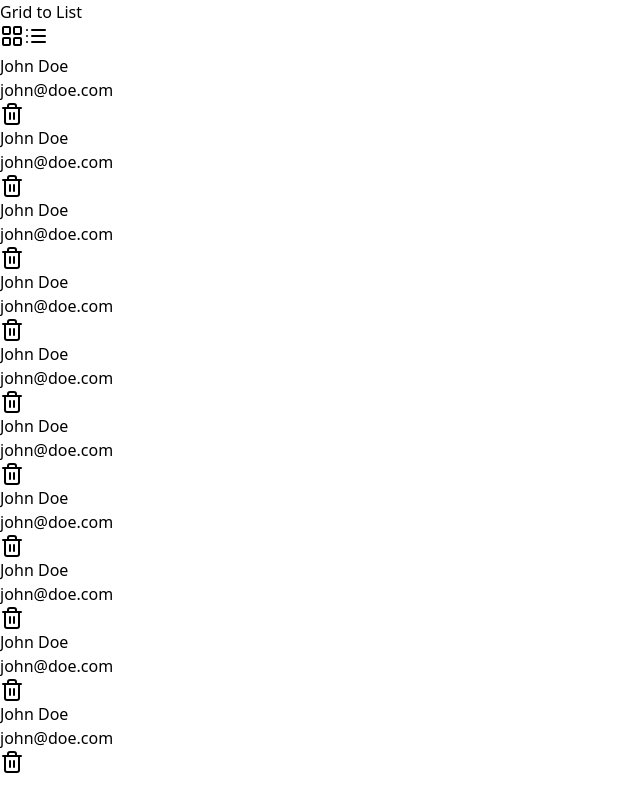
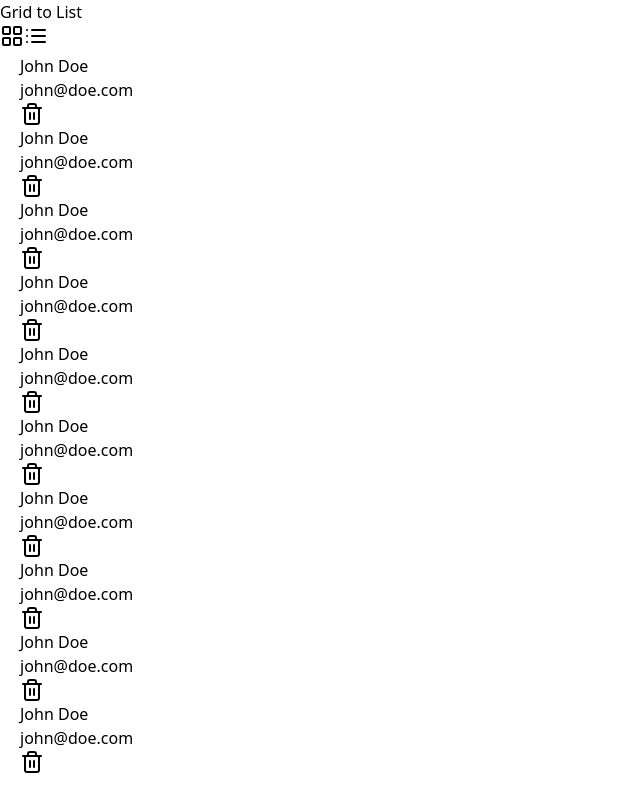
Before and after one commit to Danielkombou/code-architects, a React (Vite) app in the folder vite-project/: page / in a window 1280 px wide. Shown: the whole page, without its empty margins (0-640 px from the left). Built offline with nearby package versions, Linux system fonts and the light colour scheme.

Commit message:
smooth in and out animation

```diff
--- a/vite-project/src/App.tsx
+++ b/vite-project/src/App.tsx
@@ -113,7 +113,7 @@ const Header = ({ view, onViewChange }: HeaderProps) => {
           animate={{
             x: view === "grid" ? 0 : 56,
             transition: {
-              duration: 0.3,
+              duration: 1.5,
             },
           }}
         />
@@ -133,31 +133,29 @@ function App() {
     <>
       <div className='mx-auto max-w-5xl bg-slate-100 border-x p-20 w-full min-h-screen'>
         <Header view={view} onViewChange={handleViewChange} />
-        <AnimatePresence initial={false} mode="wait">
+        <AnimatePresence initial={false} mode="popLayout">
           {
             view === "grid" ? (
               <motion.div
               key="grid"
-              initial={{ opacity: 0, y: 20 }}
-              animate={{ opacity: 1, y: 0 }}
-              exit={{ opacity: 0, y: -20 }}
+              initial={{ opacity: 0, y: 20, x: 0 }}
+              animate={{ opacity: 1, y: 0, x: 20 }}
+              exit={{ opacity: 0, x: 0, y: 20 }}
               layoutId="gridView"
               transition={{
-                type: "spring",
-                stiffness: 300,
-                damping: 30,
-                duration: 0.1,
+
+                duration: 2,
               }}
               >
                 <Grid />
               </motion.div>) : (
               <motion.div
               key="list"
-              initial={{ opacity: 0, y: 20 }}
-              animate={{ opacity: 1, y: 0 }}
-              exit={{ opacity: 0, y: -20 }}
+              initial={{ opacity: 0, y: 20, x: 0 }}
+              animate={{ opacity: 1, y: 0, x: 20 }}
+              exit={{ opacity: 0, y: 20, x: 0 }}
               layoutId="listView"
-              transition={{ type: "spring", duration: 0.3, stiffness: 300, damping: 30 }}
+              transition={{ type: "spring", duration: 2 }}
               >
                 <List />
               </motion.div>)}
```
